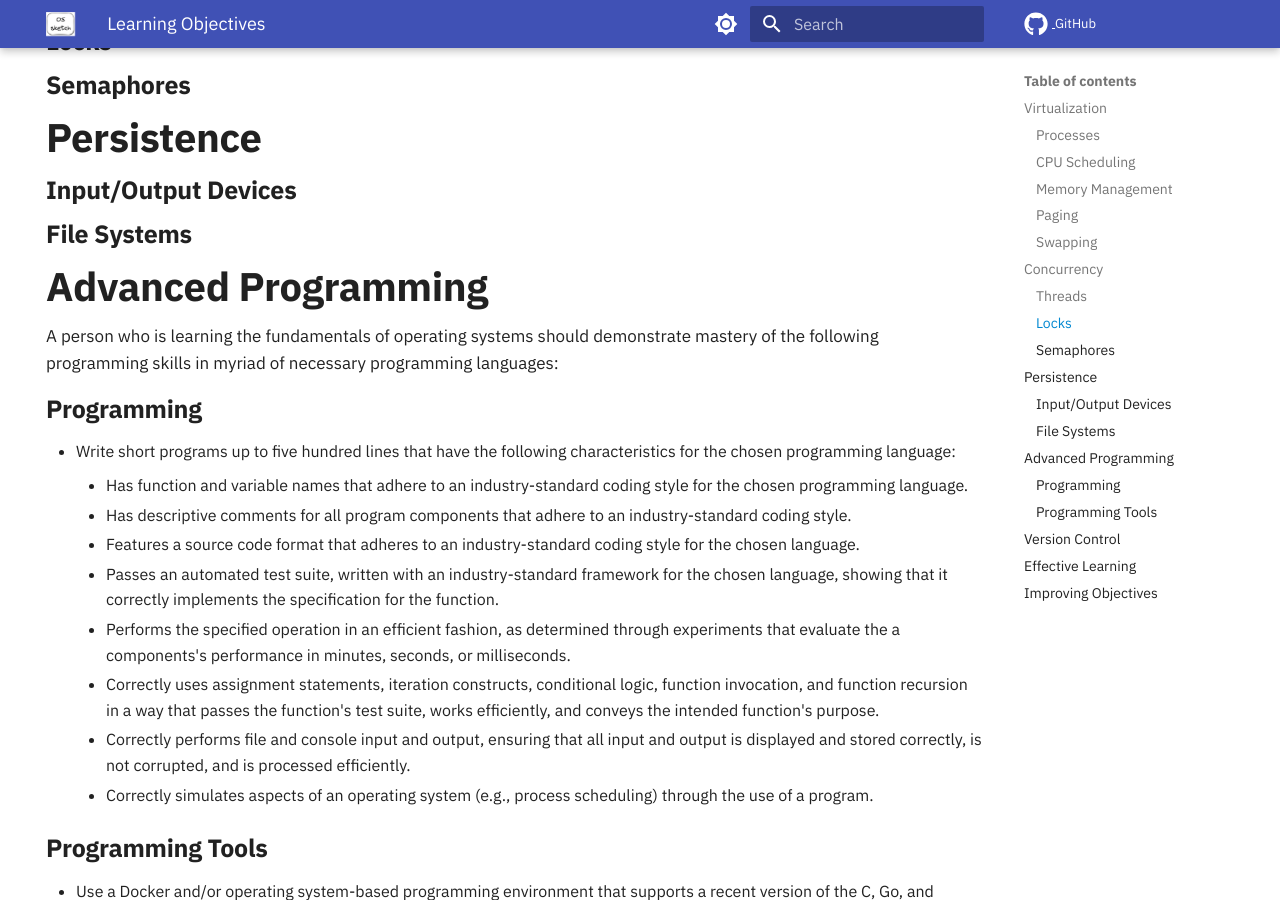
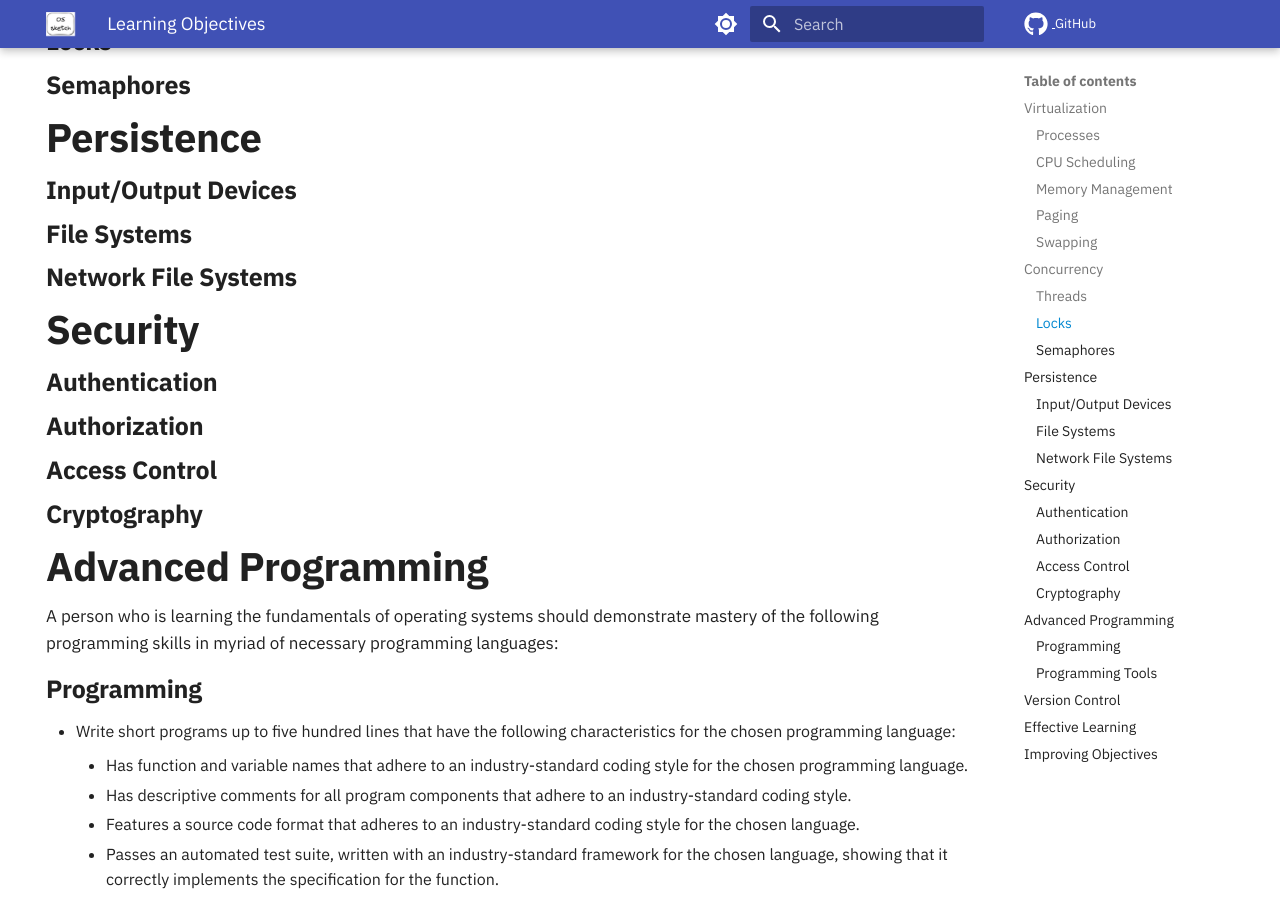
Before and after one commit to OS-Sketch/www.os-sketch.com, an MkDocs documentation site: the page built from docs/operating-systems/learning-objectives.md, in a window 1280 px wide and 900 px high, scrolled down 631 px. Built offline with MkDocs 1.6.1 and Material for MkDocs 9.7.7, drawn with Linux system fonts in a browser that asks for light colours; comment, search, counter and statistics services are not loaded.

Commit message:
feat: Add sections about security to learning-objectives.

```diff
--- a/docs/operating-systems/learning-objectives.md
+++ b/docs/operating-systems/learning-objectives.md
@@ -46,6 +46,18 @@ hide:
 ### Input/Output Devices
 
 ### File Systems
+
+### Network File Systems
+
+## Security
+
+### Authentication
+
+### Authorization
+
+### Access Control
+
+### Cryptography
 
 ## Advanced Programming
 
```
